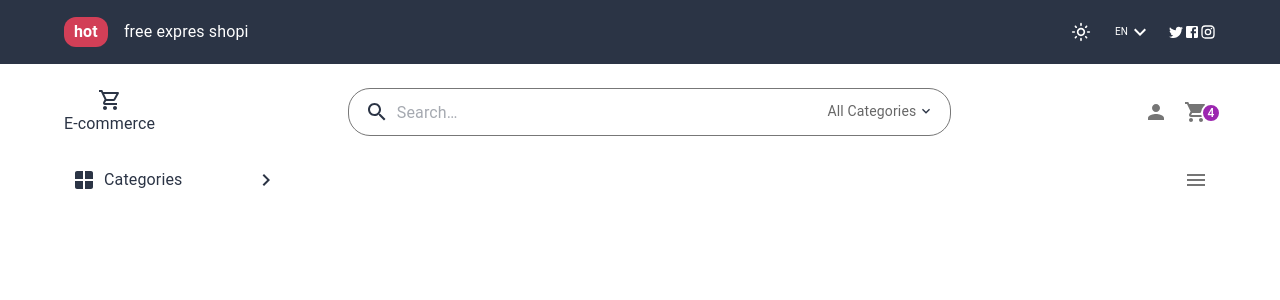
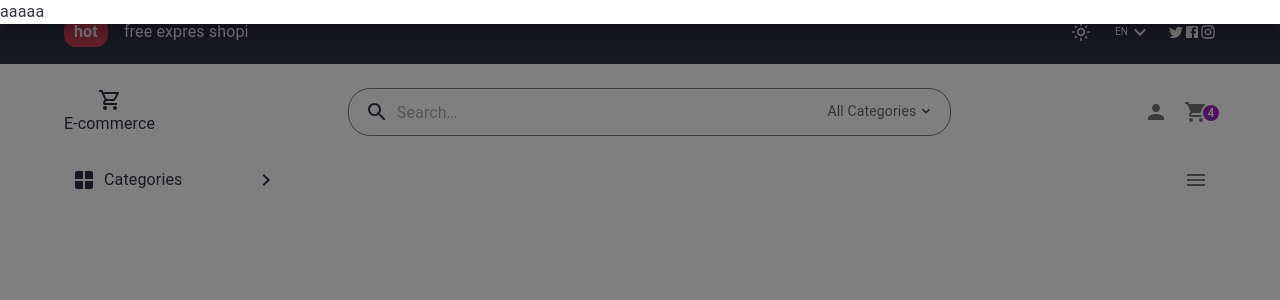
Before and after one commit to mohammadjalizi/E-commerce-projec, a React (Vite) app: page / in a window 1280 px wide. Both pictures are taken after a click on the button 1196 px from the left and 180 px from the top of the page. Shown: the top 300 px of the page. Built offline with nearby package versions, Linux system fonts and the light colour scheme.

Commit message:
Add drawerr

```diff
--- a/src/components/header/Header3.jsx
+++ b/src/components/header/Header3.jsx
@@ -1,4 +1,4 @@
-import { Box, Container, IconButton, ListItemIcon, ListItemText, Typography } from '@mui/material'
+import { Box, Container, Drawer, IconButton, ListItemIcon, ListItemText, Typography } from '@mui/material'
 import React, { useState } from 'react'
 import Button from '@mui/material/Button';
 import Menu from '@mui/material/Menu';
@@ -26,6 +26,31 @@ const Header3 = () => {
     setAnchorEl(null);
   };
   const theme=useTheme()
+
+
+// drawerrrr
+
+const [state, setState] =useState({
+  top: false,
+  left: false,
+  bottom: false,
+  right: false,
+});
+
+const toggleDrawer = (anchor, open) => (event) => {
+  if (event.type === 'keydown' && (event.key === 'Tab' || event.key === 'Shift')) {
+    return;
+  }
+
+  setState({ ...state, [anchor]: open });
+};
+
+
+
+  function list(anchor) {
+    throw new Error('Function not implemented.');
+  }
+
   return (
     <Container sx={{
 display:"flex",
@@ -106,9 +131,16 @@ justifyContent:"space-between"
         </Menu>
 
 </Box>
-<IconButton>
+<IconButton  onClick={toggleDrawer("top", true)}>
   <MenuIcon/>
 </IconButton>
+<Drawer
+            anchor={"top"}
+            open={state["top"]}
+            onClose={toggleDrawer("top", false)}
+          >
+          aaaaa
+          </Drawer>
     </Container>
   )
 }
```
